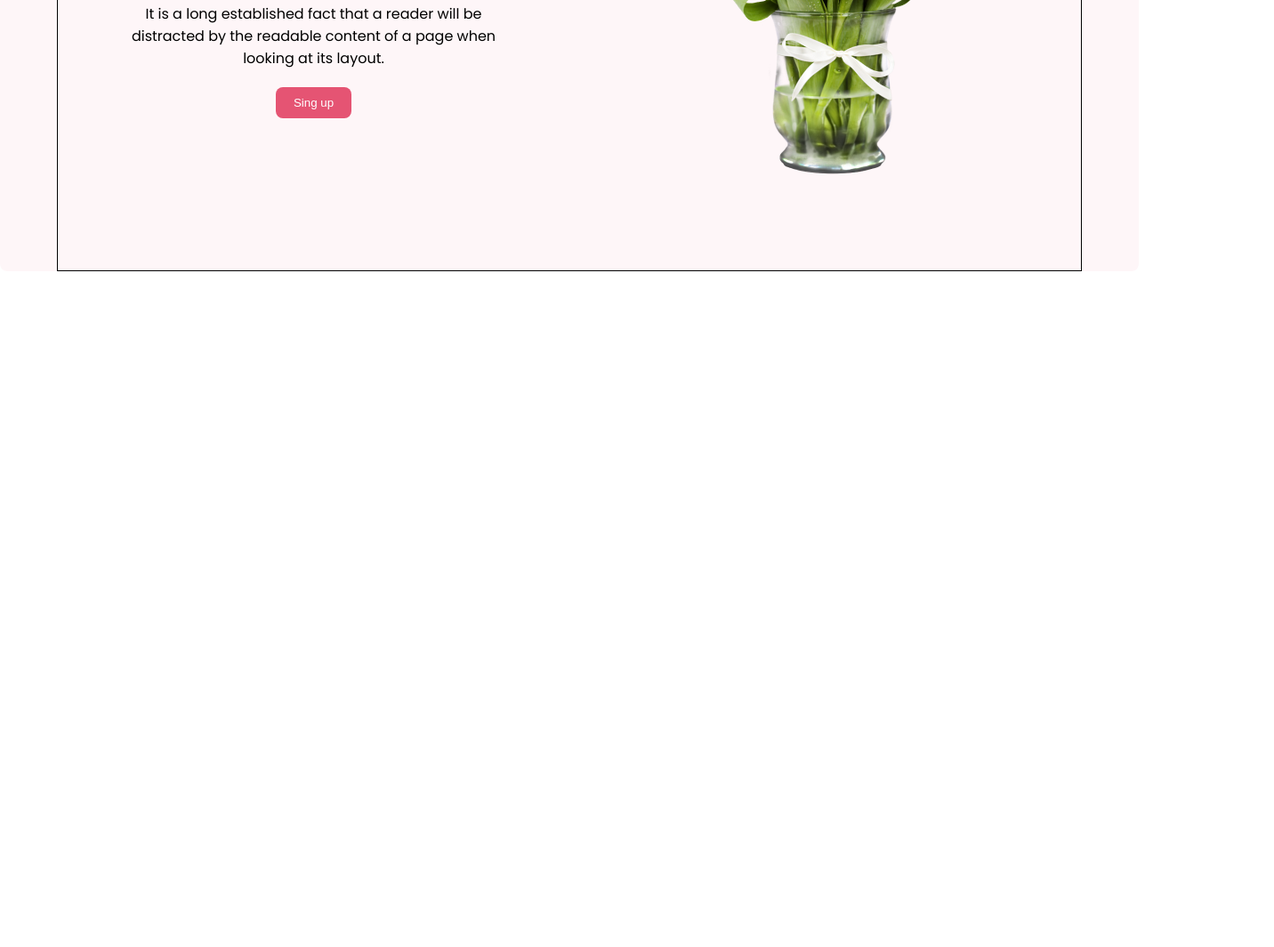
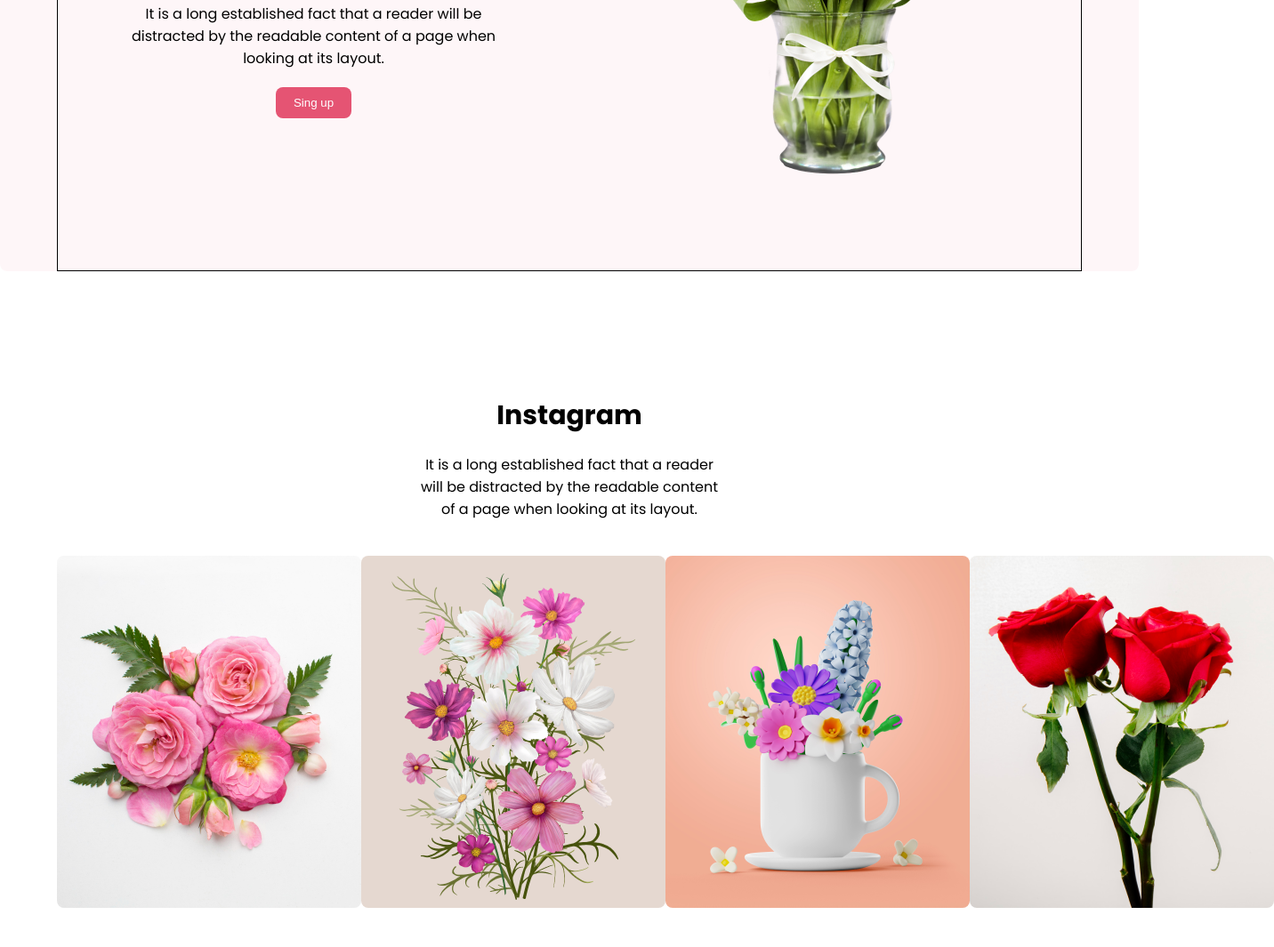
Before and after one commit to Salman-rahi/flower-shop, a plain HTML site: page index.html in a window 1280 px wide. Shown: the part 2755-3820 px from the top of the page at 89% size, 1432 px wide, since content can reach past the window. Before the commit the page ends 3060 px from the top, so only its background shows below. Drawn offline with Linux system fonts and the light colour scheme.

Commit message:
soical section add

```diff
--- a/index.html
+++ b/index.html
@@ -81,6 +81,22 @@
                 </div>
             </div>
         </section>
+        <section class="social-midea">
+            <div class="social-media-container">
+                <div class="social-media-text">
+                    <h1>Instagram</h1>
+                    <p>It is a long established fact that a reader will be distracted by the readable content of a page when looking at its layout.</p>
+                </div>
+                <div class="social-media-images">
+                    <div class="social-media-image"><img src="images/insta1.png" alt=""></div>
+                    <div class="social-media-image"><img src="images/insta2.png" alt=""></div>
+                    <div class="social-media-image"><img src="images/insta3.png" alt=""></div>
+                    <div class="social-media-image"><img src="images/insta4.png" alt=""></div>
+
+                </div>
+
+            </div>
+        </section>
     </main>
     <footer></footer>
 </body>
--- a/styles/styles.css
+++ b/styles/styles.css
@@ -245,3 +245,41 @@ body{
     justify-content: center;
     align-items: center;
 }
+
+/* social-media-start */
+.social-midea{
+    max-width: 1920px;
+    height: 620px;
+    margin-top: 140px;
+}
+.social-media-container{
+    width: 90%;
+    height: 620px;
+    margin: 0 auto;
+    /* border: 2px solid black; */
+}
+
+.social-media-text{
+    /* border: 2px solid black; */
+    width: 30%;
+    margin: 0 auto;
+    text-align: center;
+}
+
+.social-media-text h1{
+    font-size: 30px;
+    margin-bottom: 20px;
+}
+
+.social-media-images{
+    display: flex;
+
+    justify-content: space-around;
+    align-items: center;
+    margin-top: 40px;
+
+}
+
+.social-media-images img{
+    border-radius: 8px;
+}
```
